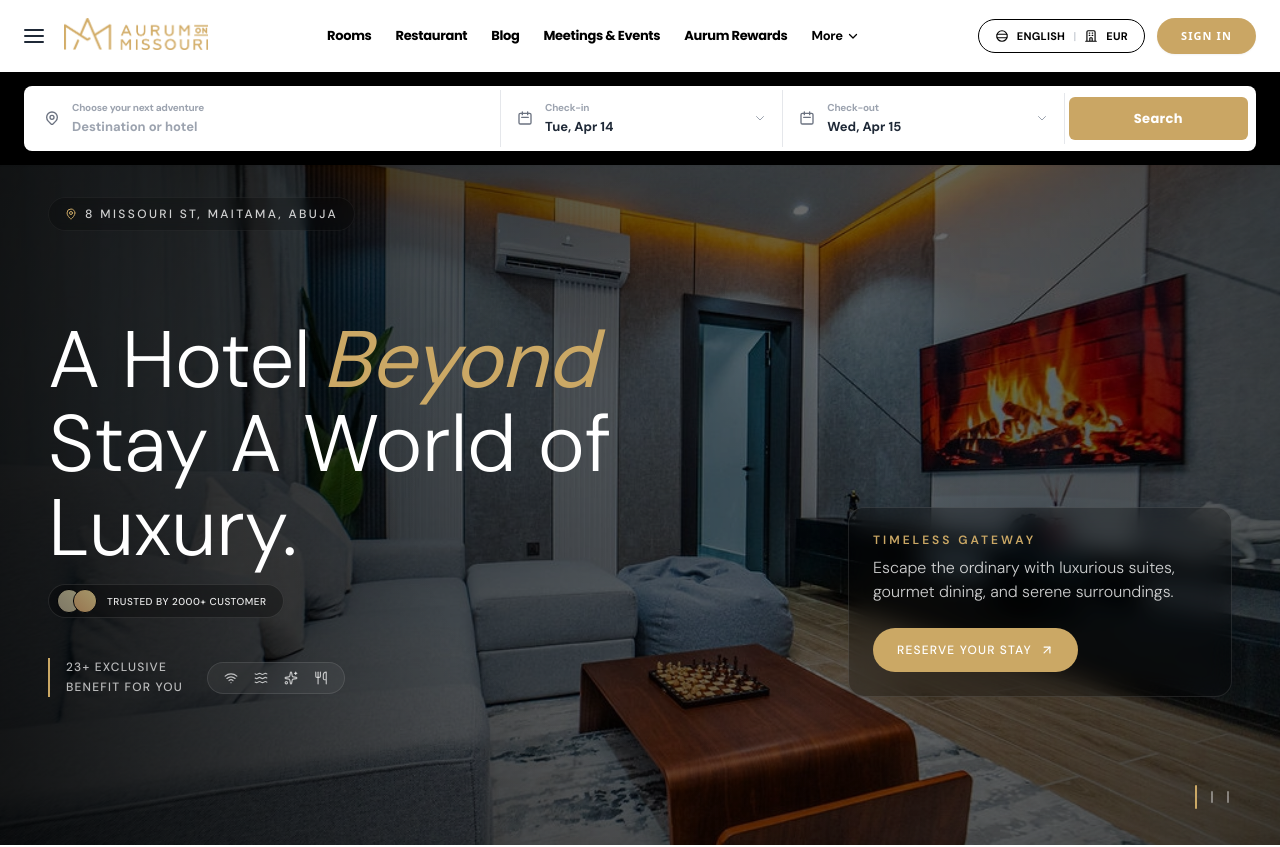
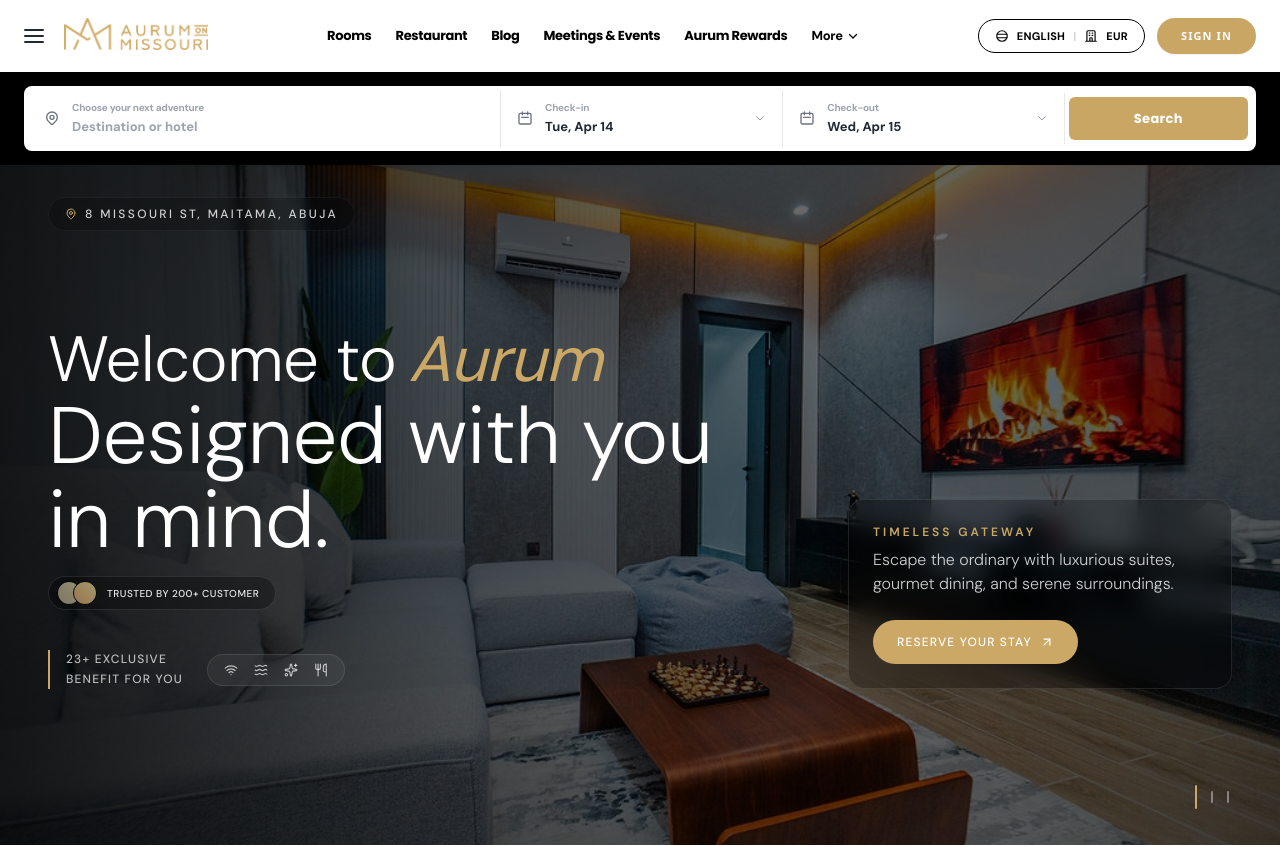
Before and after one commit to Richardjames2023/Aurum-on-missouri, a Next.js app: page / in a window 1280 px wide. Shown: the top 847 px of the page. Built offline with nearby package versions, Linux system fonts and the light colour scheme.

Commit message:
update home hero copy

```diff
--- a/components/HeroSectionTwo.tsx
+++ b/components/HeroSectionTwo.tsx
@@ -19,10 +19,10 @@ const SLIDES = [
     id: 1,
     image: "/img/ANNEXEXEC-6.webp",
     location: "8 Missouri St, Maitama, Abuja",
-    title1: "A Hotel",
-    accent: "Beyond",
-    title2: "Stay A World of",
-    title3: "Luxury.",
+    title1: "Welcome to",
+    accent: "Aurum",
+    title2: "Designed with you",
+    title3: "in mind.",
     tag: "Timeless Gateway",
     desc: "Escape the ordinary with luxurious suites, gourmet dining, and serene surroundings.",
   },
@@ -133,7 +133,7 @@ export default function HeroSection() {
                   initial="hidden"
                   animate="visible"
                   variants={slideUpVariants}
-                  className="block text-4xl sm:text-5xl md:text-6xl lg:text-[5rem] font-light"
+                  className="block text-4xl sm:text-5xl md:text-6xl lg:text-[4rem] font-light"
                 >
                   {SLIDES[currentSlide].title1}
                   <span className="text-[#cba865] font-sans italic font-normal ml-3">
@@ -179,7 +179,7 @@ export default function HeroSection() {
                   </div>
                 </div>
                 <span className="text-[10px] uppercase tracking-wider text-white/90 font-medium">
-                  Trusted by 2000+ Customer
+                  Trusted by 200+ Customer
                 </span>
               </motion.div>
 
```
